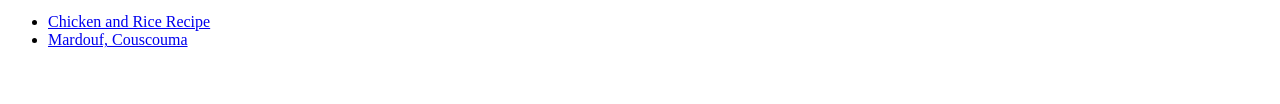
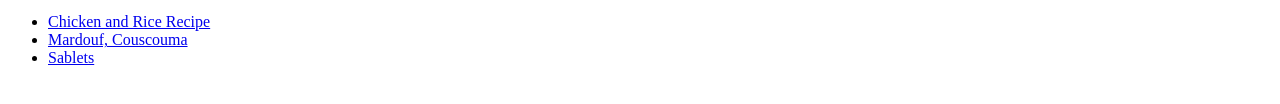
Before and after one commit to danielberl589/odin-recipes, a plain HTML site: page index.html in a window 1280 px wide. Shown: the part 510-614 px from the top of the page. Drawn offline with Linux system fonts and the light colour scheme.

Commit message:
Added link to sables page

```diff
--- a/index.html
+++ b/index.html
@@ -12,6 +12,7 @@
         <ul>
           <li><a href="recipes/chicken_recipe.html" target="_blank" rel="noopener noreferer">Chicken and Rice Recipe</a></li>
           <li><a href="recipes/chapati_recipe.html" target="_blank" rel="noopener noreferer">Mardouf, Couscouma</a></li>
+          <li><a href="recipes/sablets.html" target="_blank" rel="noopener noreferer">Sablets</a></li>
         </ul>
     </body>
 </html>
```
